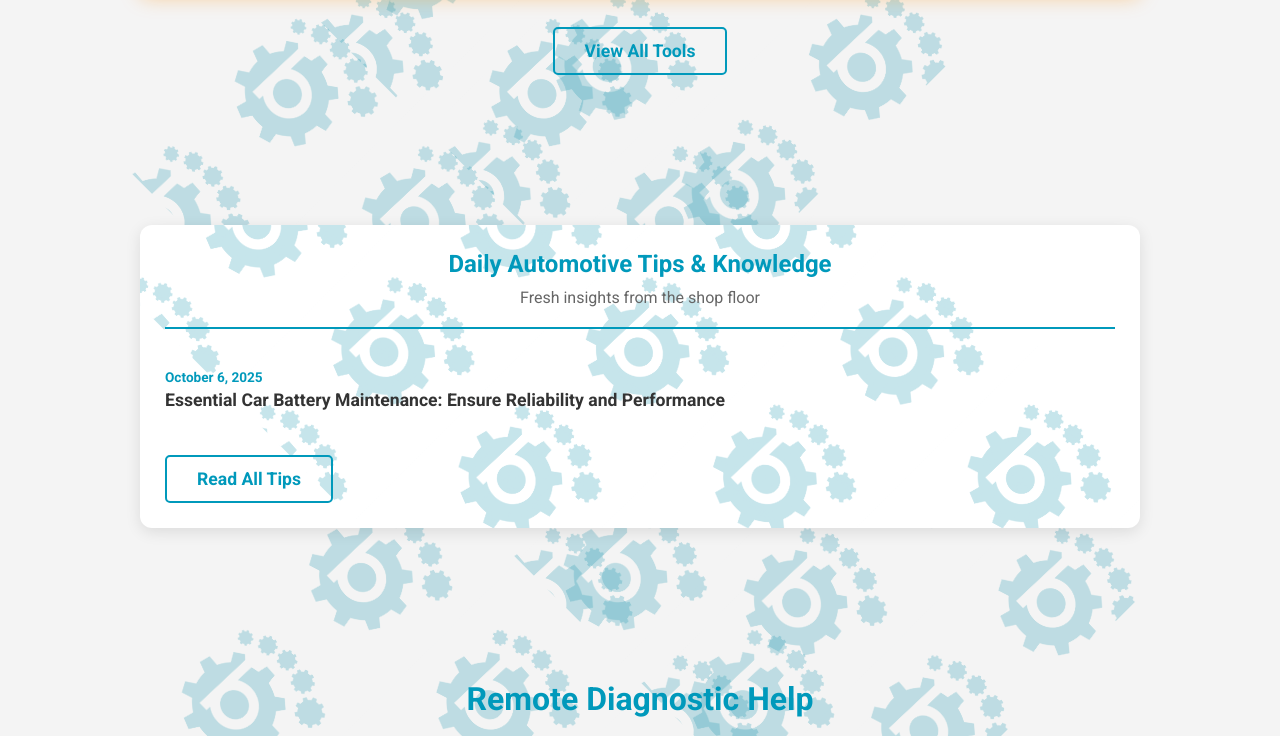
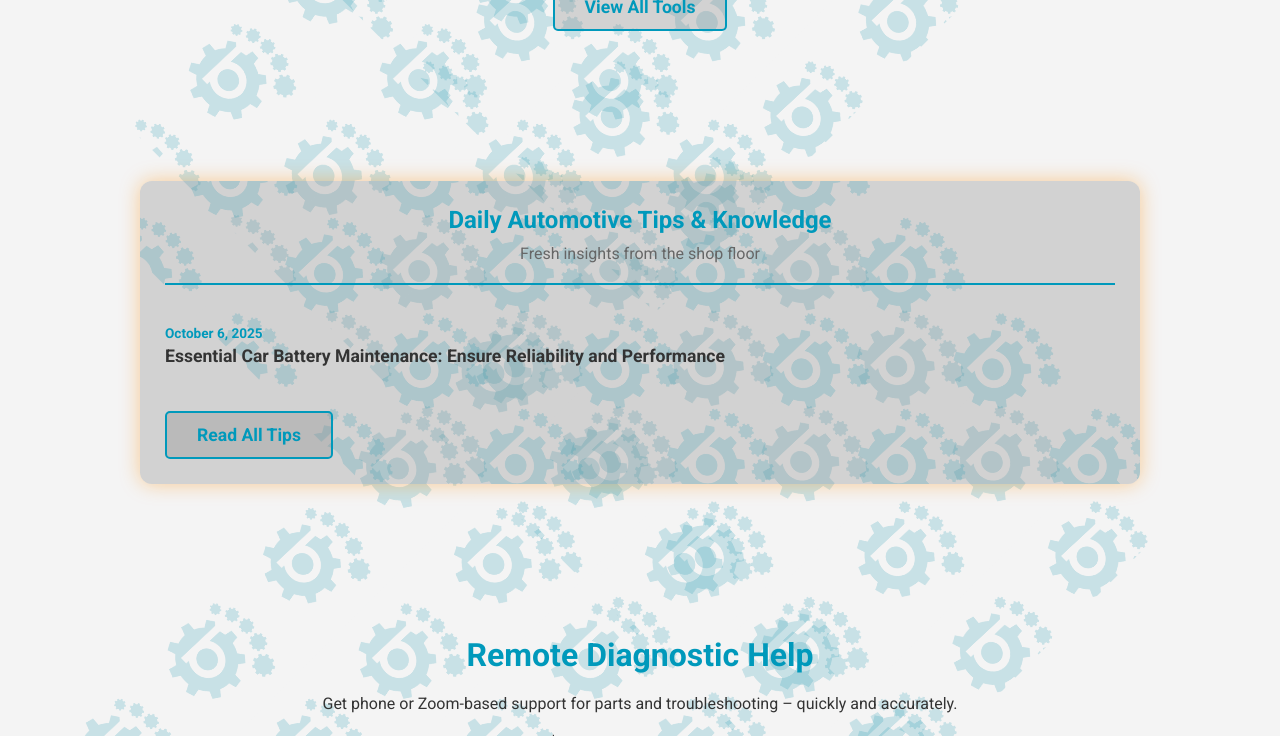
Before and after one commit to Jantdeg/BarefootDiagnostics, a plain HTML site: page index.html in a window 1280 px wide. Shown: the part 1465-2201 px from the top of the page. Drawn offline with Linux system fonts and the light colour scheme.

Commit message:
Updated index.html

```diff
--- a/index.html
+++ b/index.html
@@ -24,12 +24,12 @@
       z-index: 9999;
     }
     body::before {
-      left: 0;
-      background: linear-gradient(to right, rgba(255, 140, 0, 0.9), transparent);
+      left: -20px;
+      background: linear-gradient(to left, transparent, rgba(255, 140, 0, 0.9));
     }
     body::after {
-      right: 0;
-      background: linear-gradient(to left, rgba(255, 140, 0, 0.9), transparent);
+      right: -20px;
+      background: linear-gradient(to right, transparent, rgba(255, 140, 0, 0.9));
     }
     header {
       background-color: #0f0f0f;
@@ -55,7 +55,7 @@
       background: linear-gradient(rgba(0,0,0,0.5), rgba(0,0,0,0.5)), url('https://via.placeholder.com/1500x500') center/cover no-repeat;
       color: white;
       text-align: center;
-      padding: 66.7px 20px;
+      padding: 44.5px 20px;
     }
     .hero h2 {
       font-size: 2.5rem;
@@ -87,8 +87,8 @@
       bottom: 0;
       background-image: url('logo_gear.png');
       background-repeat: repeat;
-      background-size: 180px 180px;
-      opacity: 0.25;
+      background-size: 135px 135px;
+      opacity: 0.20;
       transform: rotate(45deg);
       transform-origin: center;
       pointer-events: none;
@@ -120,17 +120,18 @@
       border-radius: 5px;
       display: inline-block;
       transition: all 0.3s ease;
+      background-color: rgba(128, 128, 128, 0.3);
     }
     .view-all-link a:hover {
       background-color: #0099bb;
       color: white;
     }
     .tips-preview {
-      background: white;
+      background-color: rgba(128, 128, 128, 0.3);
       border-radius: 12px;
       padding: 25px;
       margin-top: 30px;
-      box-shadow: 0 4px 15px rgba(0, 0, 0, 0.1);
+      box-shadow: 0 0 20px rgba(255, 140, 0, 0.4);
       text-align: left;
       position: relative;
       overflow: hidden;
@@ -144,8 +145,8 @@
       bottom: -50%;
       background-image: url('logo_gear.png');
       background-repeat: repeat;
-      background-size: 180px 180px;
-      opacity: 0.25;
+      background-size: 135px 135px;
+      opacity: 0.20;
       transform: rotate(45deg);
       pointer-events: none;
       z-index: 0;
@@ -155,7 +156,7 @@
       z-index: 1;
     }
     #toolsContainer .tool-item {
-      background-color: rgba(128, 128, 128, 0.2);
+      background-color: rgba(128, 128, 128, 0.3);
       padding: 20px;
       border-radius: 8px;
       position: relative;
```
